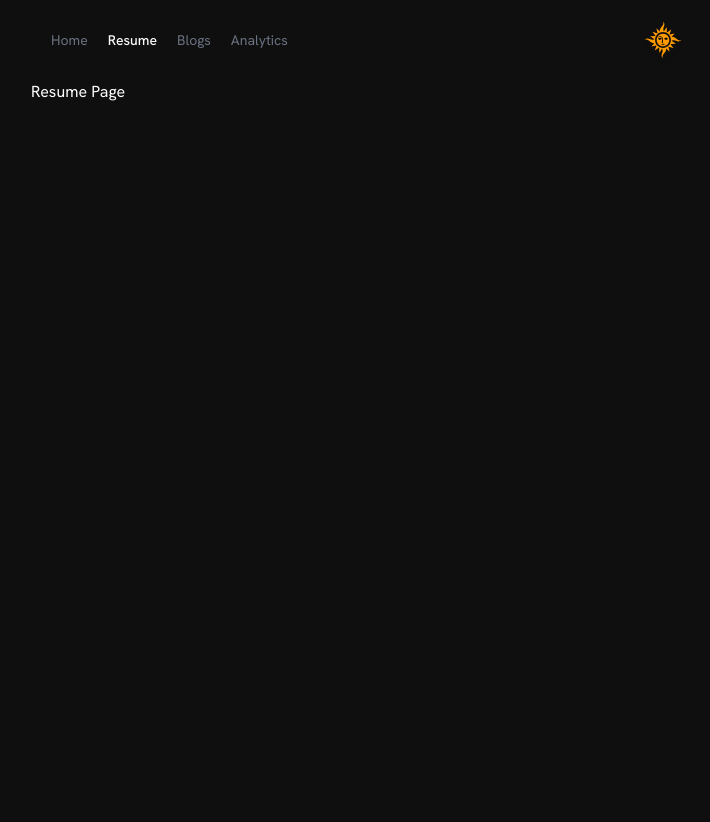
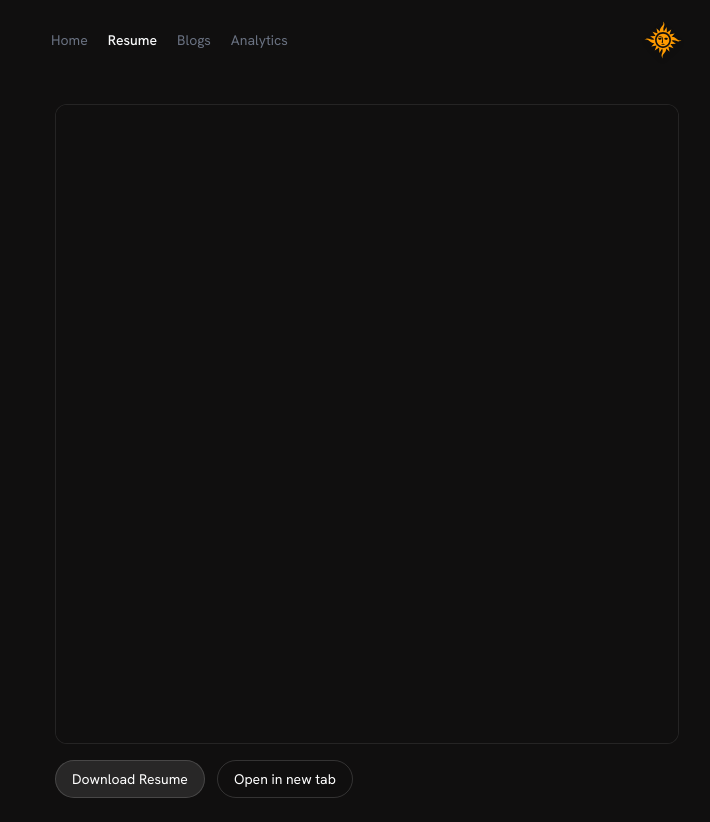
Before and after one commit to vathsavv56/my-portfolio, a React (Vite) app: page /resume in a window 1280 px wide. Shown: the whole page, without its empty margins (273-983 px from the left). Before the commit the page ends 800 px from the top, so only its background shows below. Built offline with nearby package versions, Linux system fonts and the light colour scheme; no server answers.

Commit message:
Improve resume route and project image loading

```diff
--- a/src/components/Project.tsx
+++ b/src/components/Project.tsx
@@ -14,17 +14,25 @@ export type ProjectProps = {
 const tagClass = (tag?: string) => {
   if (!tag) return "bg-white/5 text-gray-200 border-white/6";
   const t = tag.toLowerCase();
-  if (t.includes("react")) return "bg-sky-800/20 text-sky-300 border-sky-300/10";
-  if (t.includes("typescript") || t.includes("ts")) return "bg-indigo-800/20 text-indigo-300 border-indigo-300/10";
-  if (t.includes("tailwind")) return "bg-teal-800/20 text-teal-300 border-teal-300/10";
-  if (t.includes("node") || t.includes("node.js")) return "bg-emerald-800/20 text-emerald-300 border-emerald-300/10";
-  if (t.includes("python")) return "bg-amber-800/20 text-amber-300 border-amber-300/10";
-  if (t.includes("cli") || t.includes("ink")) return "bg-violet-800/20 text-violet-300 border-violet-300/10";
-  if (t.includes("api") || t.includes("rest")) return "bg-rose-800/20 text-rose-300 border-rose-300/10";
-  if (t.includes("ai")) return "bg-fuchsia-800/20 text-fuchsia-300 border-fuchsia-300/10";
-  if (t.includes("bun")) return "bg-orange-800/20 text-orange-300 border-orange-300/10";
+  if (t.includes("react"))
+    return "bg-sky-800/20 text-sky-300 border-sky-300/10";
+  if (t.includes("typescript") || t.includes("ts"))
+    return "bg-indigo-800/20 text-indigo-300 border-indigo-300/10";
+  if (t.includes("tailwind"))
+    return "bg-teal-800/20 text-teal-300 border-teal-300/10";
+  if (t.includes("node") || t.includes("node.js"))
+    return "bg-emerald-800/20 text-emerald-300 border-emerald-300/10";
+  if (t.includes("python"))
+    return "bg-amber-800/20 text-amber-300 border-amber-300/10";
+  if (t.includes("cli") || t.includes("ink"))
+    return "bg-violet-800/20 text-violet-300 border-violet-300/10";
+  if (t.includes("api") || t.includes("rest"))
+    return "bg-rose-800/20 text-rose-300 border-rose-300/10";
+  if (t.includes("ai"))
+    return "bg-fuchsia-800/20 text-fuchsia-300 border-fuchsia-300/10";
+  if (t.includes("bun"))
+    return "bg-orange-800/20 text-orange-300 border-orange-300/10";
   return "bg-white/5 text-gray-200 border-white/6";
-
 };
 
 const Project: React.FC<ProjectProps> = ({
@@ -37,12 +45,12 @@ const Project: React.FC<ProjectProps> = ({
 }) => {
   return (
     <article className="group relative rounded-2xl overflow-hidden border border-white/6 bg-linear-to-tr from-white/2 to-white/4 backdrop-blur-sm shadow-sm hover:shadow-lg transition-transform transform hover:-translate-y-1 cursor-pointer">
-
       <div className="relative h-52 md:h-56 lg:h-48 overflow-hidden">
         {image ? (
-          <img
+          <LazyLoadImage
             src={image}
             alt={title}
+            effect="blur"
             className="w-full h-full object-cover transform transition-transform duration-500 group-hover:scale-105"
           />
         ) : (
@@ -50,7 +58,6 @@ const Project: React.FC<ProjectProps> = ({
             <span className="text-sm uppercase tracking-wider">No Image</span>
           </div>
         )}
-
 
         <div className="absolute inset-0 bg-linear-to-t from-black/40 via-transparent to-transparent opacity-0 group-hover:opacity-100 transition-opacity" />
 
@@ -74,21 +81,18 @@ const Project: React.FC<ProjectProps> = ({
               className="p-2 rounded-md bg-white/6 backdrop-blur hover:bg-white/10 transition flex items-center justify-center"
               aria-label="Open GitHub"
             >
-              <FiGithub  className="fill-teal-500 text-teal-500"/>
+              <FiGithub className="fill-teal-500 text-teal-500" />
             </a>
           )}
         </div>
       </div>
-
 
       <div className="p-4 md:p-5 flex flex-col gap-3">
         <div className="flex items-start justify-between gap-3">
           <h3 className="text-lg font-semibold">{title}</h3>
         </div>
 
-        <p className="text-sm text-gray-300 line-clamp-3">
-          {description}
-        </p>
+        <p className="text-sm text-gray-300 line-clamp-3">{description}</p>
 
         <div className="flex flex-wrap items-center gap-2 mt-2">
           {tags.map((t, i) => (
@@ -101,18 +105,33 @@ const Project: React.FC<ProjectProps> = ({
           ))}
         </div>
 
-
         <div className="mt-3 flex items-center justify-between text-xs text-gray-400">
-          <span className="opacity-90">Made by <strong className="text-gray-200">vathsavv56</strong></span>
+          <span className="opacity-90">
+            Made by <strong className="text-gray-200">vathsavv56</strong>
+          </span>
           <div className="flex items-center gap-3">
             {github ? (
-              <a href={github} target="_blank" rel="noopener noreferrer" className="hover:underline">
+              <a
+                href={github}
+                target="_blank"
+                rel="noopener noreferrer"
+                className="hover:underline"
+              >
                 View code
               </a>
             ) : (
               <span className="italic text-gray-500">Code private</span>
             )}
-            {live && <a href={live} target="_blank" rel="noopener noreferrer" className="hover:underline">Live</a>}
+            {live && (
+              <a
+                href={live}
+                target="_blank"
+                rel="noopener noreferrer"
+                className="hover:underline"
+              >
+                Live
+              </a>
+            )}
           </div>
         </div>
       </div>
--- a/src/components/Resume.tsx
+++ b/src/components/Resume.tsx
@@ -1,3 +1,34 @@
-// Resume page placeholder
-const Resume = () => <div>Resume Page</div>;
+import autoCV from "../assets/autoCV.pdf";
+
+const Resume = () => {
+  return (
+    <section className="w-full min-h-[80vh] p-4 md:p-6">
+      <div className="w-full h-[80vh] rounded-xl overflow-hidden border border-white/10 bg-black/20">
+        <iframe src={autoCV} title="AutoCV" className="w-full h-full" />
+      </div>
+
+      <div className="mt-4">
+        <div className="flex flex-wrap items-center gap-3">
+          <a
+            href={autoCV}
+            download="Vathsav_CV.pdf"
+            className="inline-flex rounded-full border border-white/15 bg-white/10 px-4 py-2 text-sm text-white hover:bg-white/20 transition"
+          >
+            Download Resume
+          </a>
+
+          <a
+            href={autoCV}
+            target="_blank"
+            rel="noreferrer"
+            className="inline-flex rounded-full border border-white/15 px-4 py-2 text-sm text-white hover:bg-white/10 transition"
+          >
+            Open in new tab
+          </a>
+        </div>
+      </div>
+    </section>
+  );
+};
+
 export default Resume;
--- a/src/components/UmamiAnalytics.tsx
+++ b/src/components/UmamiAnalytics.tsx
@@ -1,4 +1,4 @@
-import { useEffect, useState } from "react";
+import { useEffect, useRef } from "react";
 import { useLocation } from "react-router";
 
 declare global {
@@ -18,7 +18,7 @@ const SCRIPT_ID = "umami-tracker-script";
 
 const UmamiAnalytics = () => {
   const location = useLocation();
-  const [isReady, setIsReady] = useState(Boolean(window.umami?.track));
+  const isScriptReadyRef = useRef(Boolean(window.umami?.track));
 
   const scriptUrl = import.meta.env.VITE_UMAMI_SCRIPT_URL?.trim();
   const websiteId = import.meta.env.VITE_UMAMI_WEBSITE_ID?.trim();
@@ -30,13 +30,25 @@ const UmamiAnalytics = () => {
       return;
     }
 
-    const handleLoad = () => setIsReady(true);
+    const handleLoad = () => {
+      isScriptReadyRef.current = true;
+      const url = `${location.pathname}${location.search}${location.hash}`;
+
+      if (window.umami?.track) {
+        window.umami.track((props) => ({
+          ...props,
+          title: document.title,
+          url,
+        }));
+      }
+    };
+
     const existingScript = document.getElementById(
       SCRIPT_ID,
     ) as HTMLScriptElement | null;
 
     if (window.umami?.track) {
-      setIsReady(true);
+      isScriptReadyRef.current = true;
       return;
     }
 
@@ -70,10 +82,18 @@ const UmamiAnalytics = () => {
     return () => {
       script.removeEventListener("load", handleLoad);
     };
-  }, [domains, hostUrl, scriptUrl, websiteId]);
+  }, [
+    domains,
+    hostUrl,
+    location.hash,
+    location.pathname,
+    location.search,
+    scriptUrl,
+    websiteId,
+  ]);
 
   useEffect(() => {
-    if (!isReady || !window.umami?.track) {
+    if (!isScriptReadyRef.current || !window.umami?.track) {
       return;
     }
 
@@ -84,7 +104,7 @@ const UmamiAnalytics = () => {
       title: document.title,
       url,
     }));
-  }, [isReady, location.hash, location.pathname, location.search]);
+  }, [location.hash, location.pathname, location.search]);
 
   return null;
 };
```
Also changed, not shown: 1 other file (tests, documents, lock files or other folders).
